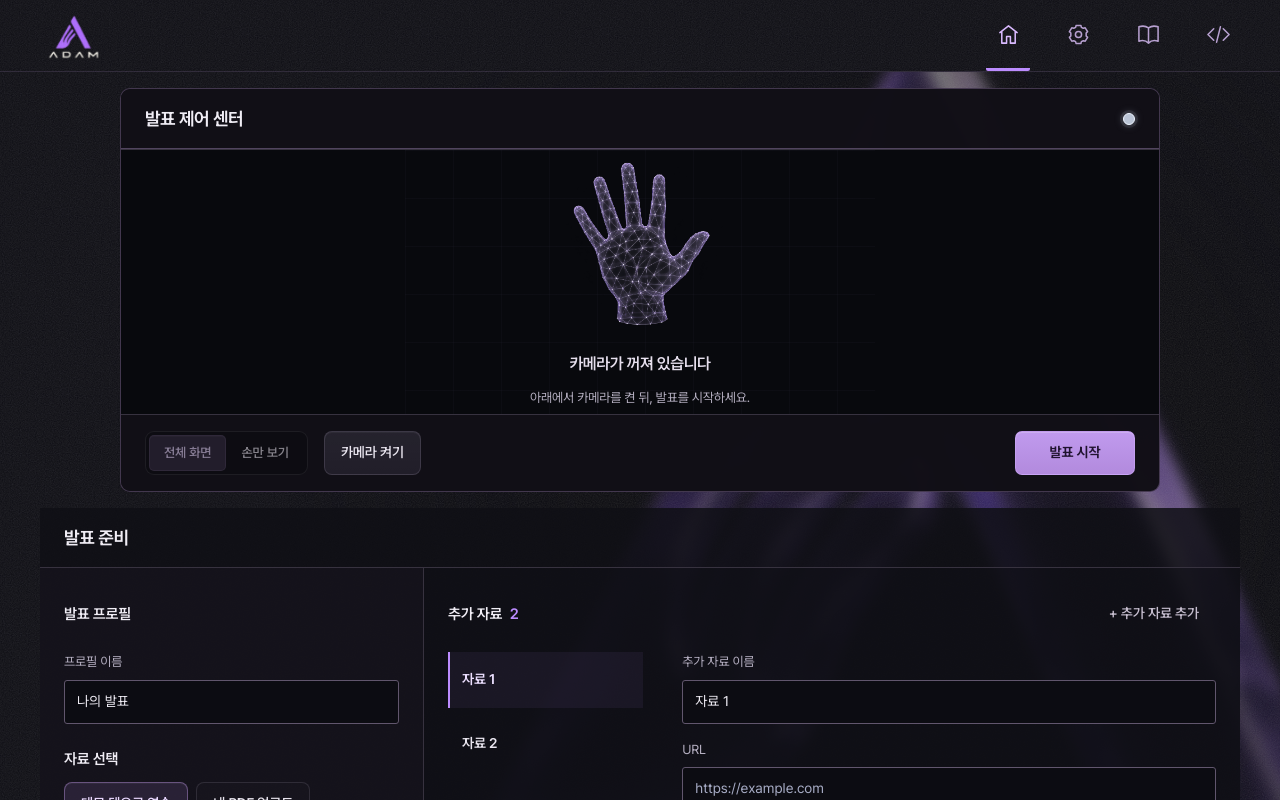
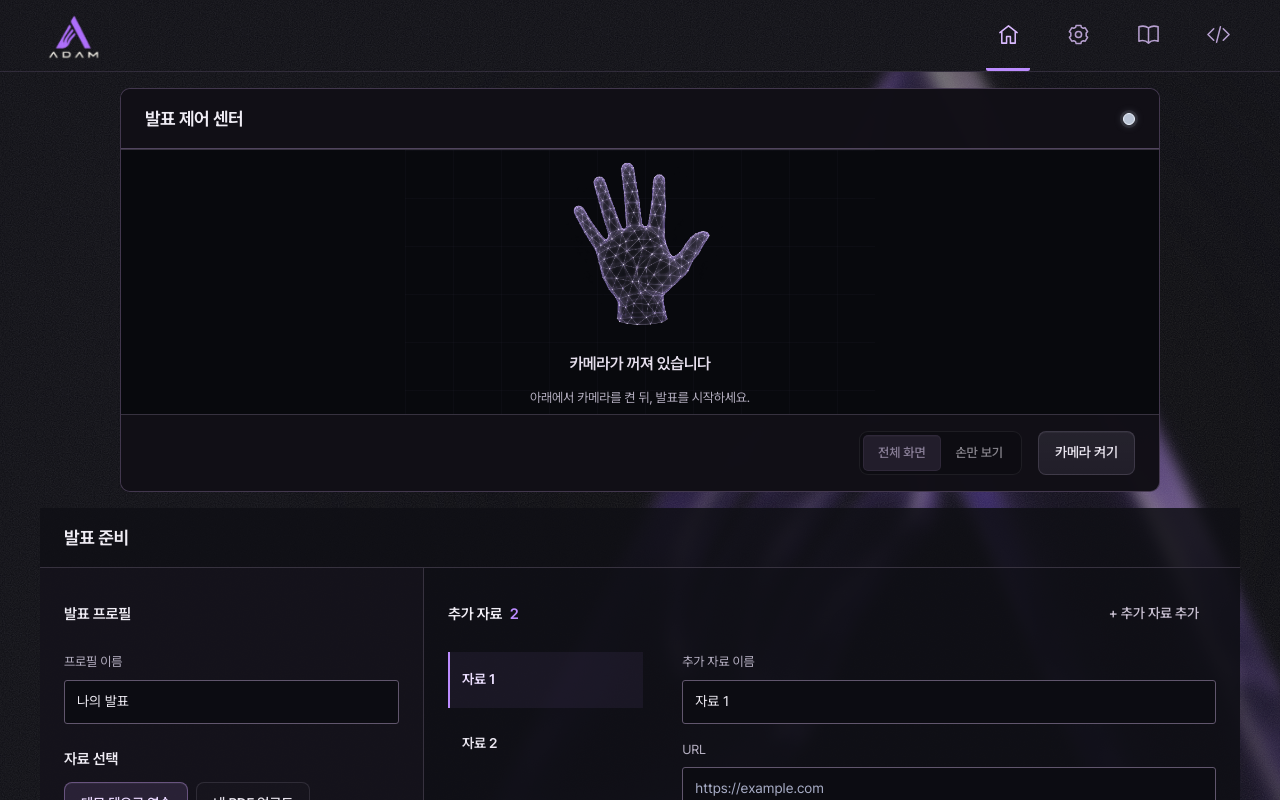
Before and after one commit to halyn1130/motion-shortcut, a React (Vite) app in the folder motion-shortcut/: page / in a window 1280 px wide. Shown: the top 800 px of the page. Built offline with nearby package versions, Linux system fonts and the light colour scheme.

Commit message:
fix(ui): 중복 발표 시작 버튼 제거 및 카메라 제어 우측 정렬

```diff
--- a/motion-shortcut/src/App.css
+++ b/motion-shortcut/src/App.css
@@ -2568,3 +2568,6 @@
 
 /* Keep grain and artwork blur, without filtering the entire scrolling viewport. */
 .presenter-app::after { -webkit-backdrop-filter: none; backdrop-filter: none; }
+
+.presenter-app .home-console-toolbar { justify-content: flex-end; }
+.presenter-app .home-console-toolbar .camera-controls-group { margin-left: auto; justify-content: flex-end; }
--- a/motion-shortcut/src/pages/HomePage.tsx
+++ b/motion-shortcut/src/pages/HomePage.tsx
@@ -21,9 +21,6 @@ export function HomePage({
     stopCamera,
     motionOn,
     sessionStartedAt,
-    sessionElapsed,
-    startPresentationSession,
-    endPresentationSession,
   } = c;
   const cameraStatus =
     cameraState === "active"
@@ -33,9 +30,6 @@ export function HomePage({
         : cameraState === "error"
           ? "카메라 연결 오류"
           : "카메라 꺼짐";
-  const elapsed = `${Math.floor(sessionElapsed / 60)
-    .toString()
-    .padStart(2, "0")}:${(sessionElapsed % 60).toString().padStart(2, "0")}`;
   return (
     <div className="home-workspace">
       <section
@@ -155,23 +149,7 @@ export function HomePage({
                   : "카메라 켜기"}
             </button>
           </div>
-          <div className="session-controls">
-            <button
-              className="session-button"
-              disabled={cameraState === "requesting"}
-              onClick={() =>
-                void (sessionStartedAt && motionOn
-                  ? endPresentationSession()
-                  : startPresentationSession())
-              }
-            >
-              {sessionStartedAt
-                ? motionOn
-                  ? `발표 종료 ${elapsed}`
-                  : "발표 재개"
-                : "발표 시작"}
-            </button>
-          </div>
+
         </div>
       </section>
       <PresentationPreparation controller={c} />
```
